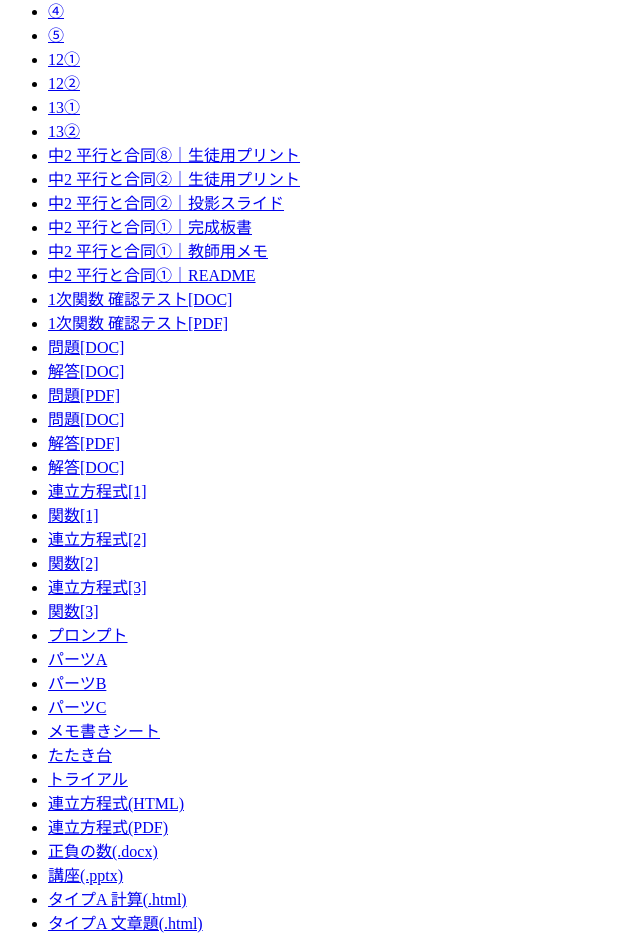
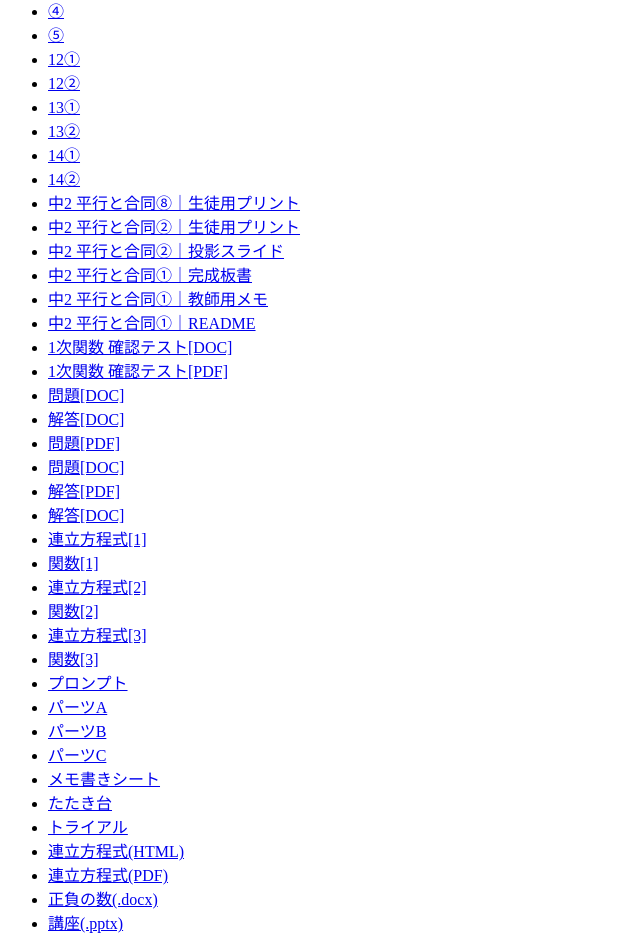
Before and after one commit to tak8377/math, a plain HTML site: page index.html in a window 1280 px wide. Shown: the part 1070-2006 px from the top of the page, without its empty margins (0-640 px from the left). Drawn offline with Linux system fonts and the light colour scheme.

Commit message:
Update index.html

```diff
--- a/index.html
+++ b/index.html
@@ -63,6 +63,8 @@
 <li><a href="02_第12時_投影スライド.pdf">12②</a></li>
 <li><a href="01_第13時_生徒用プリント.pdf">13①</a></li>
 <li><a href="02_第13時_投影スライド.pdf">13②</a></li>
+<li><a href="01_第14時_生徒用プリント.pdf">14①</a></li>
+<li><a href="02_第14時_投影スライド.pdf">14②</a></li>
 
     <li><a href="01_第08時_生徒用プリント.pdf">中2 平行と合同⑧｜生徒用プリント</a></li>
 
```
